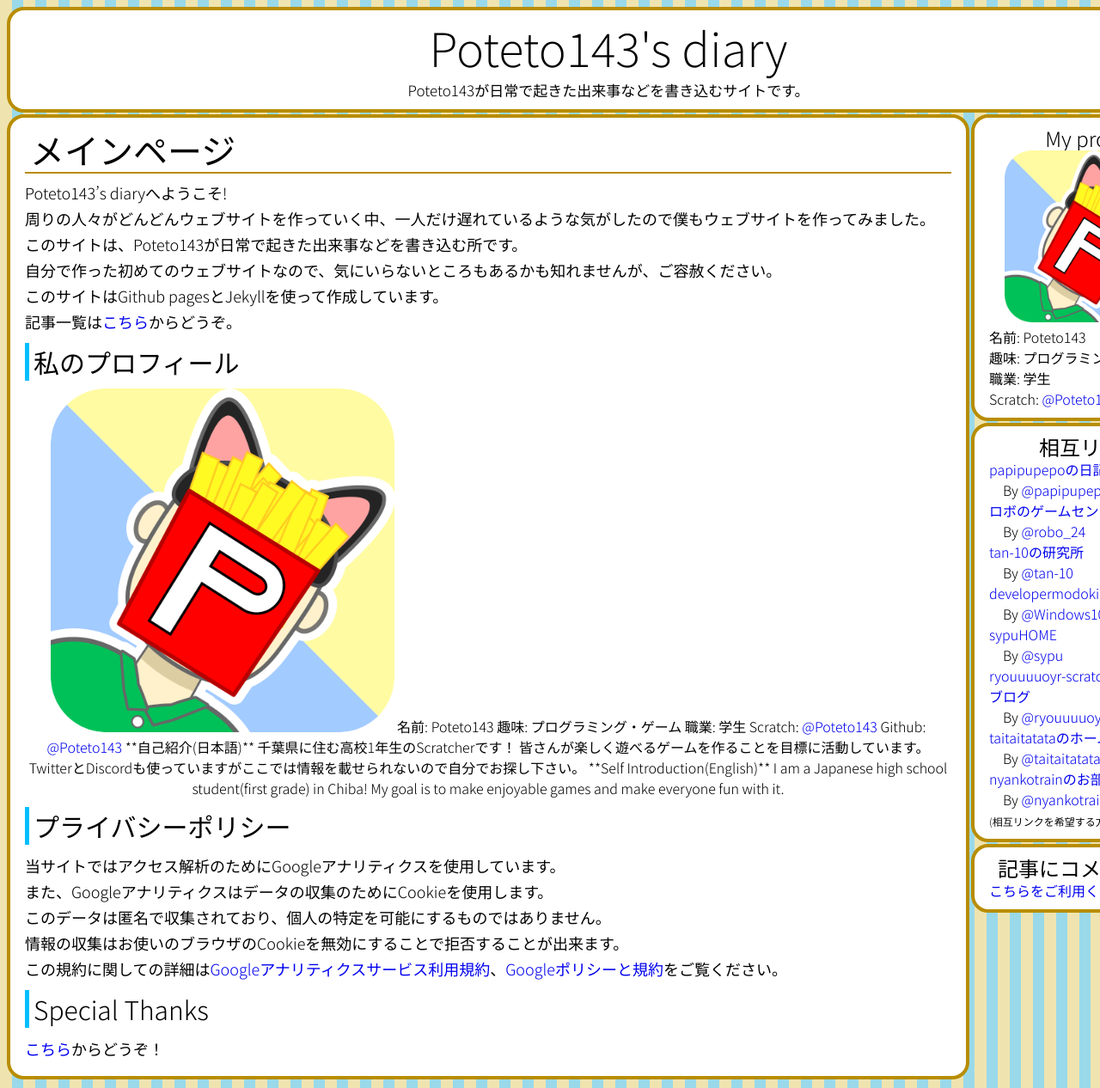
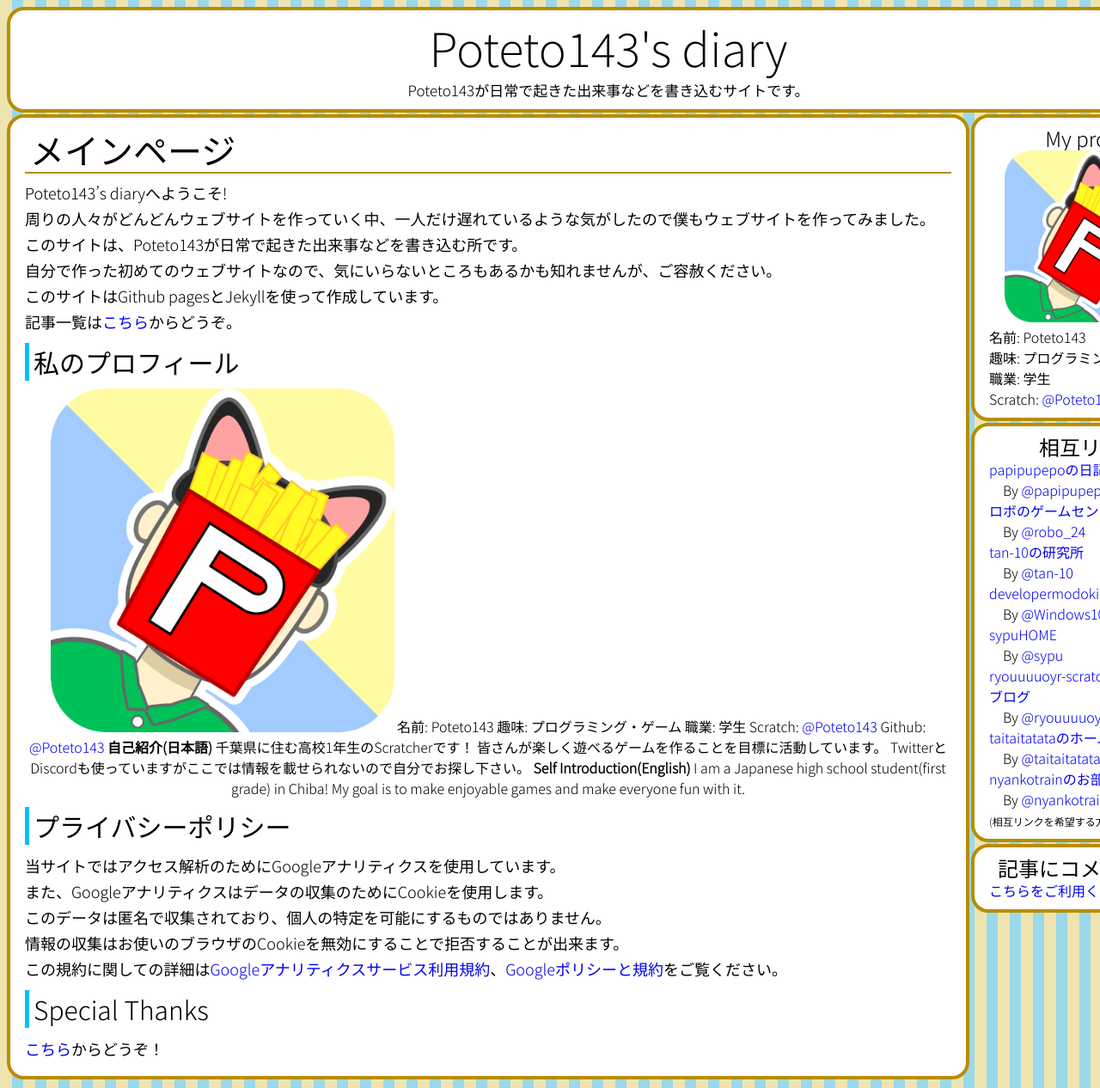
Before and after one commit to Poteto143/Poteto143s_diary, a Jekyll site: the page built from index.md, in a window 1280 px wide. Shown: the whole page at 86% size. Built offline with Jekyll 4.4.1, drawn with Linux system fonts in a browser that asks for light colours.

Commit message:
ボールドのマークダウン使えなかった

```diff
--- a/index.md
+++ b/index.md
@@ -28,7 +28,7 @@ Scratch: <a href="https://scratch.mit.edu/users/Poteto143/">@Poteto143</a>
 
 Github: <a href="https://github.com/Poteto143">@Poteto143</a>
 
-**自己紹介(日本語)**
+<b>自己紹介(日本語)</b>
 
 千葉県に住む高校1年生のScratcherです！
 
@@ -36,7 +36,7 @@ Github: <a href="https://github.com/Poteto143">@Poteto143</a>
 
 TwitterとDiscordも使っていますがここでは情報を載せられないので自分でお探し下さい。
 
-**Self Introduction(English)**
+<b>Self Introduction(English)</b>
 
 I am a Japanese high school student(first grade) in Chiba!
 
```
